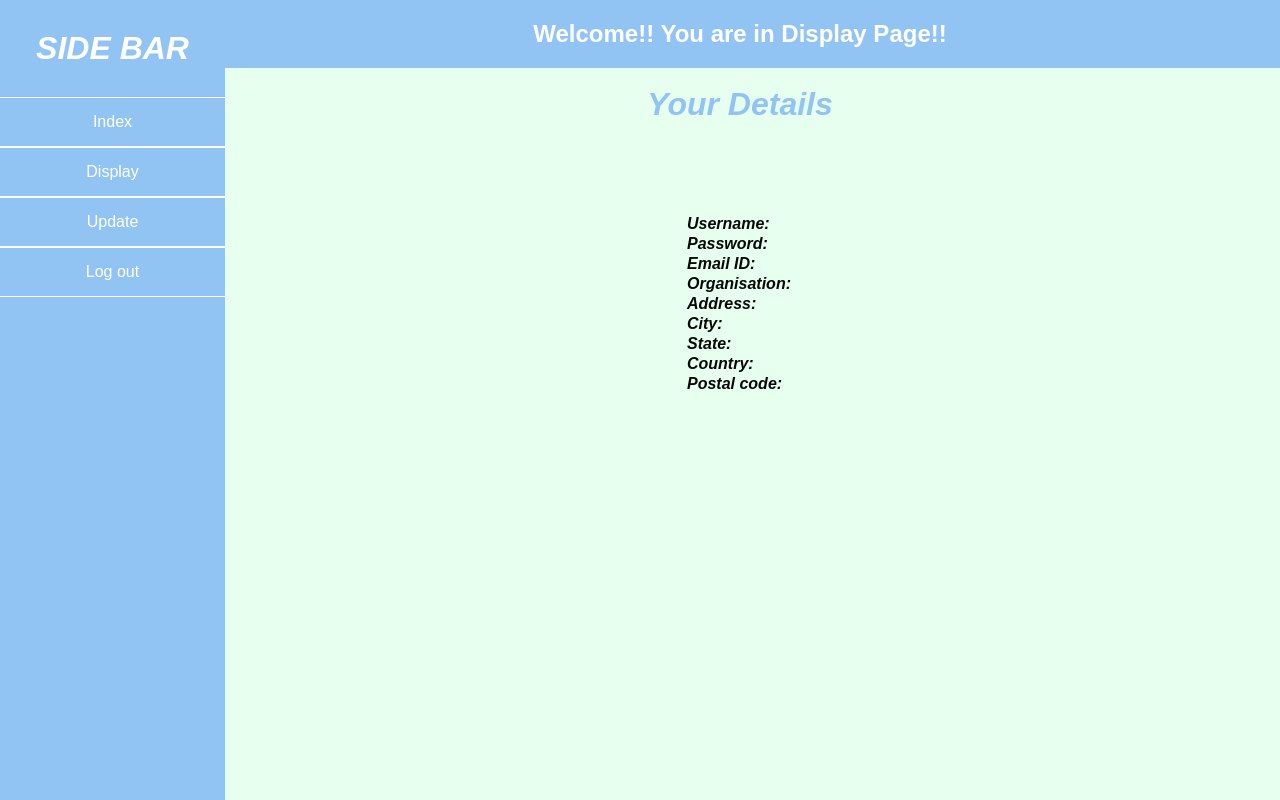
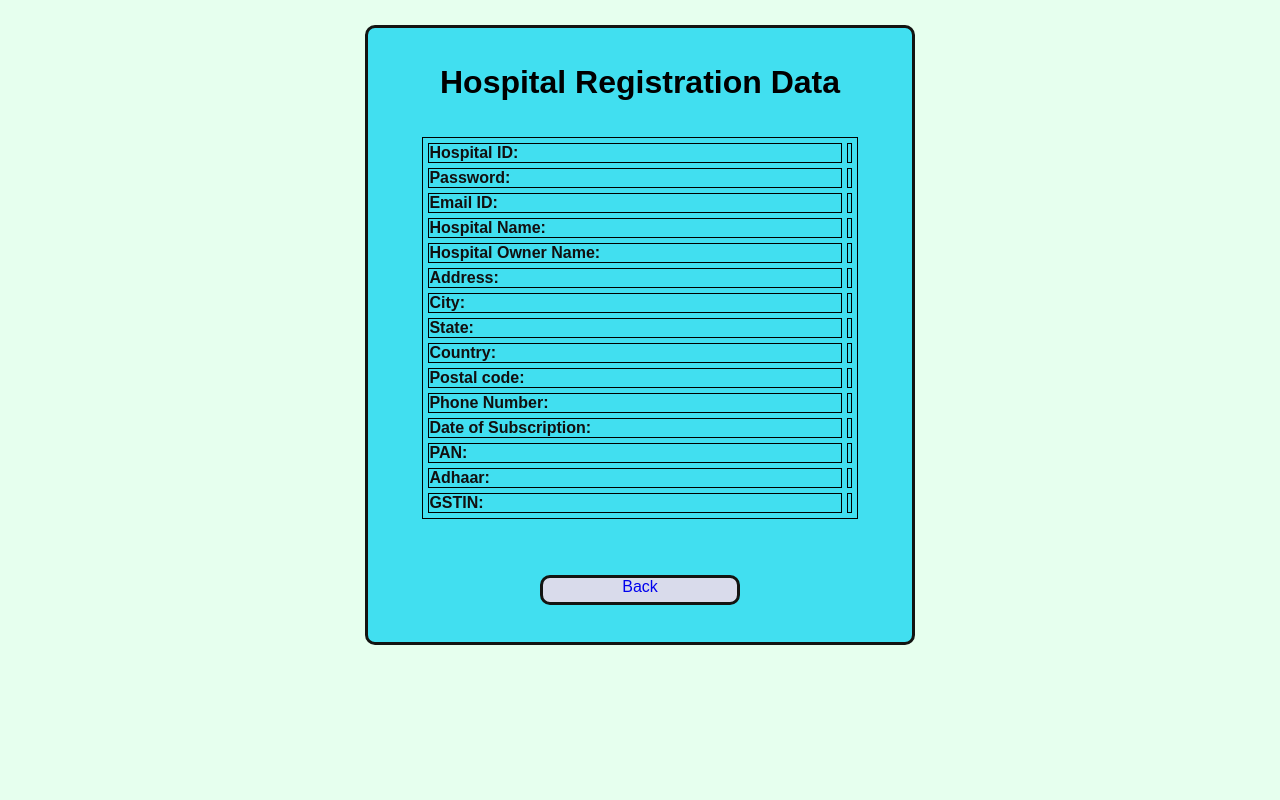
Before and after one commit to RekhuGopal/ExampleFlaskApp, a Flask app: page /display in a window 1280 px wide. Run offline with Flask 2, Linux system fonts and the light colour scheme; the visitor is signed in with stand-in values (Sample User, id 1); data that the repository does not hold is empty; some libraries are stand-ins or nearby versions.

Commit message:
updated crud

```diff
--- a/app.py
+++ b/app.py
@@ -23,22 +23,21 @@ mysql = MySQL(app)
 @app.route('/login', methods =['GET', 'POST'])
 def login():
 	msg = ''
-
-	if request.method == 'POST' and 'username' in request.form and 'password' in request.form:
-		username = request.form['username']
+	if request.method == 'POST' and 'email' in request.form and 'password' in request.form:
+		username = request.form['email']
 		password = request.form['password']
 		cursor = mysql.connection.cursor(MySQLdb.cursors.DictCursor)
-		cursor.execute('SELECT * FROM hospitalaccounts WHERE username = % s AND password = % s', (username, password, ))
+		cursor.execute('SELECT * FROM hospitalaccounts WHERE email = % s AND password = % s', (username, password, ))
 		account = cursor.fetchone()
 		if account:
 			session['loggedin'] = True
-			session['id'] = account['id']
-			session['username'] = account['username']
-			msg = 'Logged in successfully !'
-			return render_template('index.html', msg = msg)
+			session['id'] = account['hospitalid']
+			session['username'] = account['email']
+			return render_template('index.html', msg = account)
 		else:
-			msg = 'Incorrect username / password !'
-	return render_template('login.html', msg = msg)
+			msg = 'Incorrect username or password'
+			return render_template('masterloginfail.html', msg = msg)
+	return render_template('masterlogin.html')
 
 @app.route('/logout')
 def logout():
@@ -73,15 +72,19 @@ def register():
 		cursor.execute('SELECT * FROM hospitalaccounts WHERE email = % s', (email, ))
 		hospitalaccount = cursor.fetchone()
 		if hospitalaccount:
-			msg = 'Hostpital Management Subscription already exists for email: '+email+' , you can directly login.!!'
+			msg = 'Subscription already exists for email: '+email
+			return render_template('registersuccess.html', msg = msg)
 		elif not re.match(r'[^@]+@[^@]+\.[^@]+', email):
 			msg = 'Invalid email address !'
+			return render_template('registerfailure.html', msg = msg)
 		elif not re.match(r'^(?=.*?[A-Z])(?=.*?[a-z])(?=.*?[0-9])(?=.*?[#?!@$%^&*-]).{8,}$', password):
-			msg = 'Invalid password , valid password contains minimum 8 character with atleast one lower case , upper case , one digit and one special case..!!'
+			msg = 'Valid password has minimum 8 character with atleast one lower case ,one upper case , one digit and one special case..!!'
+			return render_template('registerfailure.html', msg = msg)
 		else:
 			cursor.execute('INSERT INTO hospitalaccounts VALUES (NULL, % s,  % s,  % s,  % s,  % s,  % s,  % s,  % s,  % s,  % s,  % s,  % s,  % s,  % s)',(password, email, hospitalname, address, city, state, country, postalcode, ownername, phonenumber, dateofsubscription, pan, adhaarcard, gstin))
 			mysql.connection.commit()
 			msg = 'You have successfully registered !'
+			return render_template('registersuccess.html', msg = msg)
 	elif request.method == 'POST':
 		msg = 'Please fill out the form !'
 	return render_template('register.html', msg = msg)
@@ -98,9 +101,22 @@ def index():
 def display():
 	if 'loggedin' in session:
 		cursor = mysql.connection.cursor(MySQLdb.cursors.DictCursor)
-		cursor.execute('SELECT * FROM accounts WHERE id = % s', (session['id'], ))
+		cursor.execute('SELECT * FROM hospitalaccounts WHERE hospitalid = % s', (session['id'], ))
 		account = cursor.fetchone()
 		return render_template("display.html", account = account)
+	return redirect(url_for('login'))
+
+@app.route("/adminindex")
+def adminindex():
+	if 'loggedin' in session:
+		cursor = mysql.connection.cursor(MySQLdb.cursors.DictCursor)
+		cursor.execute('SELECT * FROM hospitalaccounts WHERE hospitalid = % s', (session['id'], ))
+		account = cursor.fetchone()
+		if account:
+			session['loggedin'] = True
+			session['id'] = account['hospitalid']
+			session['username'] = account['email']
+			return render_template('index.html', msg = account)
 	return redirect(url_for('login'))
 
 @app.route("/update", methods =['GET', 'POST'])
--- a/static/style.css
+++ b/static/style.css
@@ -15,6 +15,42 @@
 	margin: 0 auto;
 	height: 1120px;
 	width: 550px;
+	background-color: #0ad5f0bf;
+	border-radius: 10px;
+	margin-top: 25px;
+	border-style: solid;
+	border-color: #131412;
+	margin-bottom: 25px;
+}
+
+.updateregistercontent{
+	margin: 0 auto;
+	height: 620px;
+	width: 550px;
+	background-color: #0ad5f0bf;
+	border-radius: 10px;
+	margin-top: 25px;
+	border-style: solid;
+	border-color: #131412;
+	margin-bottom: 25px;
+}
+
+.registerresults{
+	margin: 0 auto;
+	height: 275px;
+	width: 550px;
+	background-color: #0ad5f0bf;
+	border-radius: 10px;
+	margin-top: 25px;
+	border-style: solid;
+	border-color: #131412;
+	margin-bottom: 25px;
+}
+
+.subscriptionadmin{
+	margin: 0 auto;
+	height: 500px;
+	width: 600px;
 	background-color: #0ad5f0bf;
 	border-radius: 10px;
 	margin-top: 25px;
@@ -60,10 +96,52 @@
 }
 
 .worddark{
-	color: #080808;
+	color: #120f0f;
 	font-style: oblique;
 	font-weight: bold;
 }
+
+.loginsubheading{
+	color: #120f0f;
+	font-weight: bold;
+}
+
+.admindatakey{
+	color: #120f0f ;
+	font-weight: bold;
+}
+.admindata{
+	color: #ed11d3;
+	font-weight: bold;
+}
+
+.admintaskdiv{
+	margin: 0 auto;
+	height: 30px;
+	width: 200px;
+	background-color: #dcdcebfb;
+	border-radius: 10px;
+	margin-top: 20px;
+	border-style: solid;
+	border-color: #131412;
+}
+
+.Registerfail{
+	color: #e60e0e;
+	font-weight: bold;
+}
+
+.Registersuccess{
+	color: #be0f78;
+	font-weight: bold;
+}
+
+.masterloginfail{
+	color: #e60e0e;
+	font-weight: bold;
+}
+
+
 
 .wordlight{
 	color: #FFFFFF;
--- a/templates/display.html
+++ b/templates/display.html
@@ -2,70 +2,95 @@
 
 <html lang="en">
 	<head>
+		<meta charset="UTF-8">
 		<title>display</title>
 		<link rel="stylesheet" href="../static/style.css">
+		<style>
+			table,
+			th,
+			td {
+				border: 1px solid black;
+			}
+
+			table {
+				border-spacing: 5px;
+			}
+		</style>
 	</head>
 	<body bgcolor="#e6ffee">
-		<div class="one">
-			<div class="two">
-				<h1>Side Bar</h1>
-				<ul>
-					<li><a href="{{url_for('index')}}">Index</a></li>
-					<li class="active"><a href="{{url_for('display')}}">Display</a></li>
-					<li><a href="{{url_for('update')}}">Update</a></li>
-					<li><a href="{{url_for('logout')}}">Log out</a></li>
-				</ul>
-			</div>
-			<div class="content" align="center">
-				<div class="topbar">
-					<h2>Welcome!! You are in Display Page!! </h2>
-				</div> </br>
-				<div class="contentbar">
-					<h1>Your Details</h1> </br>
-					{% block content %}
-						<div class="border">
-							<table class="worddark"></br></br></br></br>
+			<div class="updateregistercontent" align="center">
+				<br>
+				<br>
+				<h1>Hospital Registration Data</h1>
+				<br>
+				<br>
+					<table style="width:80%">
 						<tr>
-									<td>Username:</td>
-									<td>{{ account['username'] }}</td>
+							<td class="admindatakey">Hospital ID:</td>
+							<td class="admindata">{{ account['hospitalid'] }}</td>
 						</tr>
 						<tr>
-									<td>Password:</td>
-									<td>{{ account['password'] }}</td>
+							<td class="admindatakey">Password:</td>
+							<td class="admindata">{{ account['password'] }}</td>
 						</tr>
 						<tr>
-									<td>Email ID:</td>
-									<td>{{ account['email'] }}</td>
+							<td class="admindatakey">Email ID:</td>
+							<td class="admindata">{{ account['email'] }}</td>
 						</tr>
 						<tr>
-									<td>Organisation:</td>
-									<td>{{ account['organisation'] }}</td>
+							<td class="admindatakey">Hospital Name:</td>
+							<td class="admindata">{{ account['hospitalname'] }}</td>
 						</tr>
 						<tr>
-									<td>Address:</td>
-									<td>{{ account['address'] }}</td>
+							<td class="admindatakey">Hospital Owner Name:</td>
+							<td class="admindata">{{ account['ownername'] }}</td>
 						</tr>
 						<tr>
-									<td>City:</td>
-									<td>{{ account['city'] }}</td>
+							<td class="admindatakey">Address:</td>
+							<td class="admindata">{{ account['address'] }}</td>
 						</tr>
 						<tr>
-									<td>State:</td>
-									<td>{{ account['state'] }}</td>
+							<td class="admindatakey">City:</td>
+							<td class="admindata">{{ account['city'] }}</td>
 						</tr>
 						<tr>
-									<td>Country:</td>
-									<td>{{ account['country'] }}</td>
+							<td class="admindatakey">State:</td>
+							<td class="admindata">{{ account['state'] }}</td>
 						</tr>
 						<tr>
-									<td>Postal code:</td>
-									<td>{{ account['postalcode'] }}</td>
+							<td class="admindatakey">Country:</td>
+							<td class="admindata">{{ account['country'] }}</td>
+						</tr>
+						<tr>
+							<td class="admindatakey">Postal code:</td>
+							<td class="admindata">{{ account['postalcode'] }}</td>
+						</tr>
+						<tr>
+							<td class="admindatakey">Phone Number:</td>
+							<td class="admindata">{{ account['phonenumber'] }}</td>
+						</tr>
+						<tr>
+							<td class="admindatakey">Date of Subscription:</td>
+							<td class="admindata">{{ account['dateofsubscription'] }}</td>
+						</tr>
+						<tr>
+							<td class="admindatakey">PAN:</td>
+							<td class="admindata">{{ account['pan'] }}</td>
+						</tr>
+						<tr>
+							<td class="admindatakey">Adhaar:</td>
+							<td class="admindata">{{ account['adhaarcard'] }}</td>
+						</tr>
+						<tr>
+							<td class="admindatakey">GSTIN:</td>
+							<td class="admindata">{{ account['gstin'] }}</td>
 						</tr>
 					</table>
-						</div>
-					{% endblock %}
-				</div>
-
+					<br>
+				    <br>
+					<ul>
+						<div class="admintaskdiv" align="center">
+						<li><a href="{{url_for('adminindex')}}">Back</a></li>
 					   </div>
 			</div>
 	</body>
--- a/templates/register.html
+++ b/templates/register.html
@@ -5,7 +5,7 @@
 		<title> register </title>
 		<link rel="stylesheet" href="../static/style.css">
 	</head>
-	<body>
+	<body bgcolor="#f0e9ed">
 		<div class="registercontent" align="center">
 		    </br>
 			</br>
--- a/templates/update.html
+++ b/templates/update.html
@@ -4,7 +4,7 @@
 		<title>update</title>
 		<link rel="stylesheet" href="../static/style.css">
 	</head>
-	<body bgcolor="#e6ffee">
+	<body bgcolor="#f0e9ed">
 		<div class="one">
 			<div class="two">
 				<h1>Side Bar</h1>
```
Also changed, not shown: templates/index.html (+26 -15 lines), templates/masterlogin.html (added, +28 -0 lines), templates/masterloginfail.html (renamed from templates/login.html, +7 -4 lines), templates/registerfailure.html (added, +23 -0 lines), templates/registersuccess.html (added, +23 -0 lines). Lines whose indentation alone changed are shown as unchanged.
